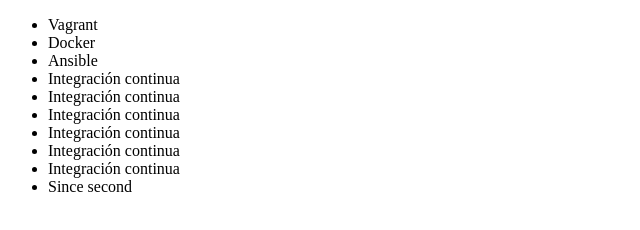
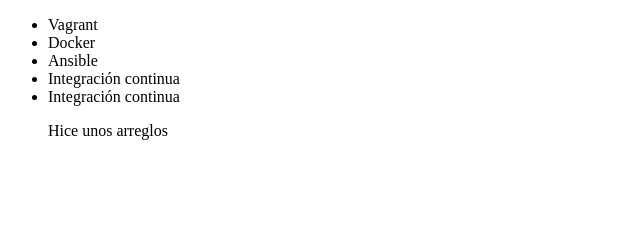
Before and after one commit to lafvg12/alura-git, a plain HTML site: page index.html in a window 1280 px wide. Shown: the whole page, without its empty margins (0-640 px from the left). Drawn offline with Linux system fonts and the light colour scheme.

Commit message:
add changes since branch secondBranch

```diff
--- a/index.html
+++ b/index.html
@@ -13,11 +13,7 @@
         <li> Ansible </li>
         <li> Integración continua </li>
         <li> Integración continua </li>
-        <li> Integración continua </li>
-        <li> Integración continua </li>
-        <li> Integración continua </li>
-        <li> Integración continua </li>
-        <li> Since second </li>
+        <p>Hice unos arreglos </p>
 
     </ul>
 </body>
```
